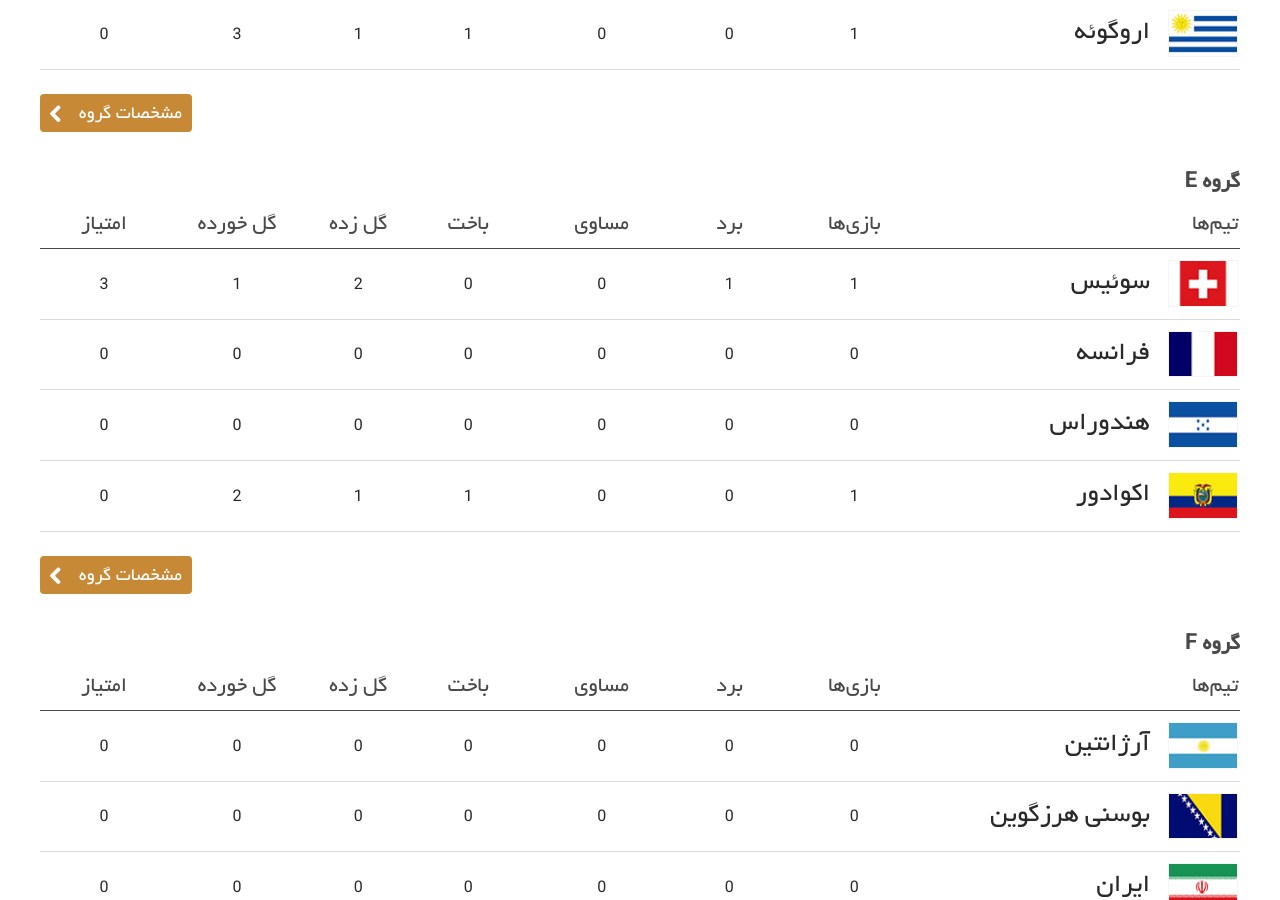
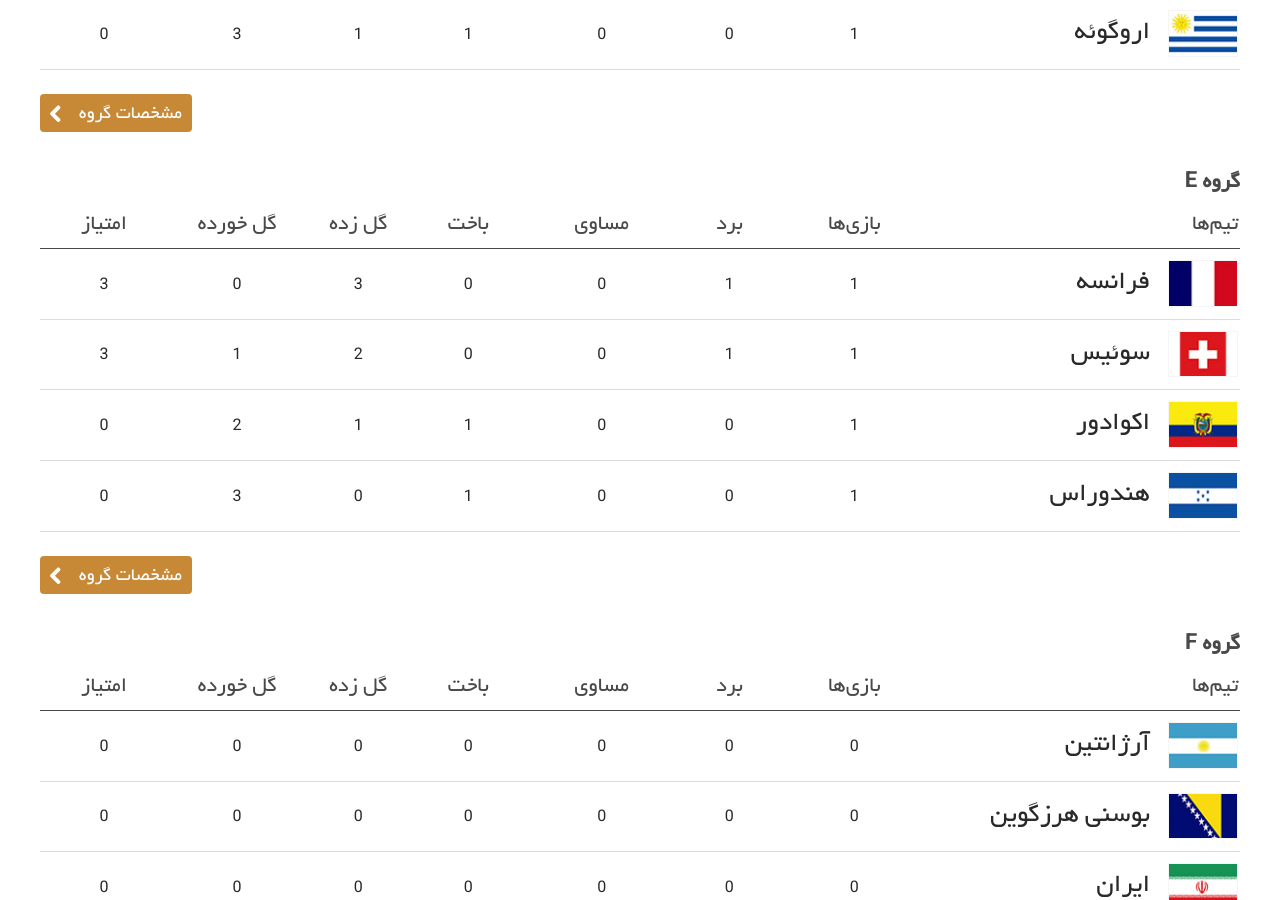
Before and after one commit to HosseinKarami/fifawc, a Jekyll site: the page built from groups/index.html, in a window 1280 px wide and 900 px high, scrolled down 2020 px. Built offline with Jekyll 4.4.1, drawn with Linux system fonts in a browser that asks for light colours; comment, search, counter and statistics services are not loaded.

Commit message:
FRA Vs HON

```diff
--- a/_data/groups.yml
+++ b/_data/groups.yml
@@ -156,6 +156,15 @@
 
 - group: E
   teams:
+  - team: فرانسه
+    flag: assets/img/flags/fra.png
+    played: "1"
+    won: "1"
+    draw: "0"
+    lost: "0"
+    GF: "3"
+    GA: "0"
+    points: "3"
   - team: سوئیس
     flag: assets/img/flags/sui.png
     played: "1"
@@ -165,24 +174,6 @@
     GF: "2"
     GA: "1"
     points: "3"
-  - team: فرانسه
-    flag: assets/img/flags/fra.png
-    played: "0"
-    won: "0"
-    draw: "0"
-    lost: "0"
-    GF: "0"
-    GA: "0"
-    points: "0"
-  - team: هندوراس
-    flag: assets/img/flags/hon.png
-    played: "0"
-    won: "0"
-    draw: "0"
-    lost: "0"
-    GF: "0"
-    GA: "0"
-    points: "0"
   - team: اکوادور
     flag: assets/img/flags/ecu.png
     played: "1"
@@ -191,6 +182,15 @@
     lost: "1"
     GF: "1"
     GA: "2"
+    points: "0"
+  - team: هندوراس
+    flag: assets/img/flags/hon.png
+    played: "1"
+    won: "0"
+    draw: "0"
+    lost: "1"
+    GF: "0"
+    GA: "3"
     points: "0"
 
 - group: F
```
Also changed, not shown: _data/matches.yml (+6 -6 lines).
